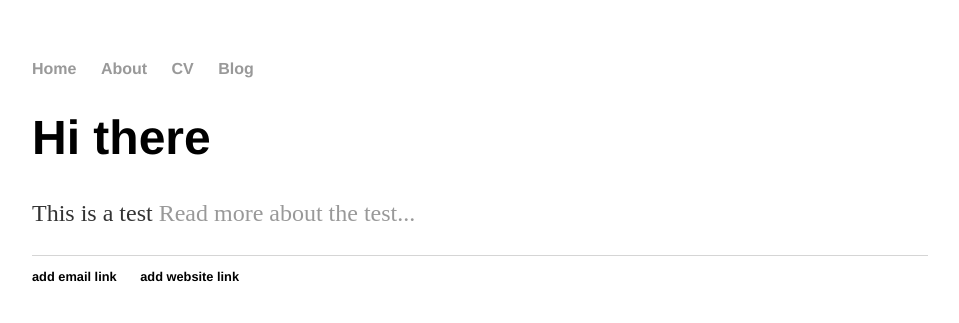
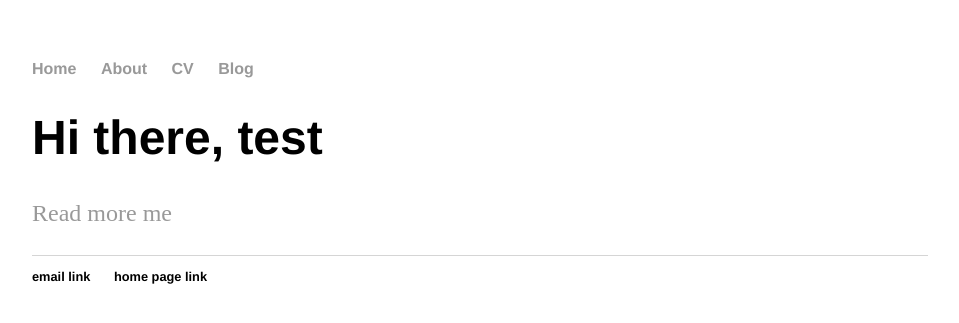
Before and after one commit to Animalerie/animalerie.github.io, a Jekyll site: the page built from index.html, in a window 1280 px wide. Shown: the top 323 px of the page, without its empty margins (160-1119 px from the left). Built offline with Jekyll 4.4.1, drawn with Linux system fonts in a browser that asks for light colours.

Commit message:
Update index.html

```diff
--- a/index.html
+++ b/index.html
@@ -1,61 +1,8 @@
-<!DOCTYPE html>
-
-<html>
-
-	<head>
-
-		<title>Test</title>
-
-		<!-- link to main stylesheet -->
-
-		<link rel="stylesheet" type="text/css" href="/css/main.css">
-
-
-
-	</head>
-
-	<body>
-
-		<nav>
-
-    		<ul>
-
-        		<li><a href="/">Home</a></li>
-
-	        	<li><a href="/about">About</a></li>
-
-        		<li><a href="/cv">CV</a></li>
-
-        		<li><a href="/blog">Blog</a></li>
-
-    		</ul>
-
-		</nav>
-
-		<div class="container">
-
-    		<div class="blurb">
-
-        		<h1>Hi there </h1>
-
-				<p>This is a test <a href="/about">Read more about the test...</a></p>
-
-    		</div><!-- /.blurb -->
-
-		</div><!-- /.container -->
-
-		<footer>
-
-    		<ul>
-
-        		<li>add email link</li>
-
-        		<li>add website link</li>
-
-			</ul>
-
-		</footer>
-
-	</body>
-
-</html>
+---
+layout: default
+title: MES Docs
+---
+<div class="blurb">
+	<h1>Hi there, test</h1>
+	<p><a href="/about">Read more me</a></p>
+</div><!-- /.blurb -->
```
